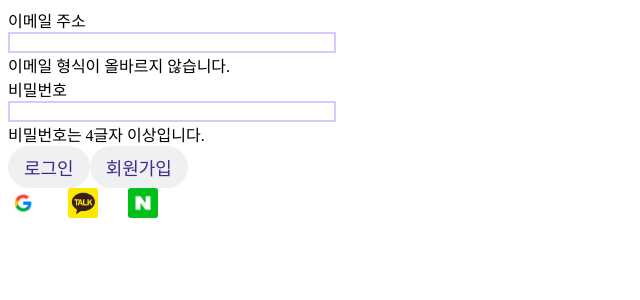
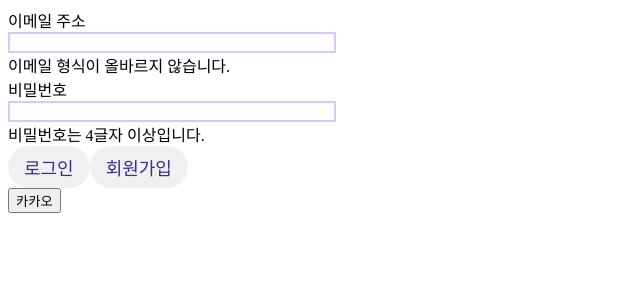
Before and after one commit to hosahn/Elice-Projects-Three, a React (Create React App) app in the folder front/: page /login in a window 1280 px wide. Shown: the top 300 px of the page, without its empty margins (0-640 px from the left). Built offline with nearby package versions, Linux system fonts and the light colour scheme; no server answers.

Commit message:
Modify:SNS로직 수정

```diff
--- a/front/src/api.js
+++ b/front/src/api.js
@@ -1,13 +1,10 @@
 import axios from 'axios';
 
-const backendPortNumber = '5000';
+const backendPortNumber = '5001';
 const serverUrl = `http://${window.location.hostname}:${backendPortNumber}/`;
 
 async function get(endpoint, params = '') {
-  console.log(
-    `%cGET 요청 ${`${serverUrl + endpoint}/${params}`}`,
-    'color: #a25cd1;'
-  );
+  console.log(`%cGET 요청 ${`${serverUrl + endpoint}/${params}`}`, 'color: #a25cd1;');
 
   return axios
     .get(`${serverUrl + endpoint}/${params}`, {
@@ -16,8 +13,8 @@ async function get(endpoint, params = '') {
         Authorization: `Bearer ${sessionStorage.getItem('userToken')}`,
       },
     })
-    .then((res) => res)
-    .catch((error) => error.response.data);
+    .then(res => res)
+    .catch(error => error.response.data);
 }
 
 async function post(endpoint, data) {
@@ -34,8 +31,8 @@ async function post(endpoint, data) {
         Authorization: `Bearer ${sessionStorage.getItem('userToken')}`,
       },
     })
-    .then((res) => res)
-    .catch((error) => error.response.data);
+    .then(res => res)
+    .catch(error => error.response.data);
 }
 
 async function put(endpoint, data) {
@@ -52,8 +49,8 @@ async function put(endpoint, data) {
         Authorization: `Bearer ${sessionStorage.getItem('userToken')}`,
       },
     })
-    .then((res) => res)
-    .catch((error) => error.response.data);
+    .then(res => res)
+    .catch(error => error.response.data);
 }
 
 // 아래 함수명에 관해, delete 단어는 자바스크립트의 reserved 단어이기에,
--- a/front/src/components/LoginForm.js
+++ b/front/src/components/LoginForm.js
@@ -2,7 +2,7 @@ import React, { useState, useContext } from 'react';
 import { useNavigate } from 'react-router-dom';
 import styled from 'styled-components';
 import Btn from './Btn';
-import { KAKAO_AUTH_URL } from './OAuth.js';
+import axios from 'axios';
 
 // import { Container, Col, Row, Form, Button } from 'react-bootstrap';
 
@@ -41,6 +41,15 @@ function LoginForm() {
   const isPasswordValid = password.length >= 4;
 
   const isFormValid = isEmailValid && isPasswordValid;
+
+  const onClickKakao = async () => {
+    const res = await axios({
+      method: 'get',
+      url: 'http://localhost:5001/login/kakao',
+    });
+
+    console.log('res', res);
+  };
 
   const handleSubmit = async e => {
     e.preventDefault();
@@ -108,11 +117,12 @@ function LoginForm() {
           </div>
         </div>
         <div sm={{ span: 20 }}>
-          <img src={process.env.PUBLIC_URL + '/google.png'} alt='구글' style={{ width: '30px', height: '30pxt', marginRight: '30px' }} />
+          {/* <img src={process.env.PUBLIC_URL + '/google.png'} alt='구글' style={{ width: '30px', height: '30pxt', marginRight: '30px' }} />
           <a href={KAKAO_AUTH_URL}>
             <img src={process.env.PUBLIC_URL + '/kakao.png'} style={{ width: '30px', height: '30px', marginRight: '30px' }} />
           </a>
-          <img src={process.env.PUBLIC_URL + '/naver2.png'} style={{ width: '30px', height: '30px', marginRight: '30px' }} />
+          <img src={process.env.PUBLIC_URL + '/naver.png'} style={{ width: '30px', height: '30px', marginRight: '30px' }} /> */}
+          <button onClick={onClickKakao}>카카오</button>
         </div>
       </LoginContainer>
     </>
--- a/front/src/components/OAuth.js
+++ /dev/null
@@ -1,4 +0,0 @@
-const CLIENT_ID = '11111111111111111111111111111111';
-const REDIRECT_URI = 'http://localhost:3000/login/kakao';
-
-export const KAKAO_AUTH_URL = `https://kauth.kakao.com/oauth/authorize?client_id=${CLIENT_ID}&redirect_uri=${REDIRECT_URI}&response_type=code`;
```
Also changed, not shown: front/public/naver.png (renamed from front/public/naver2.png).
